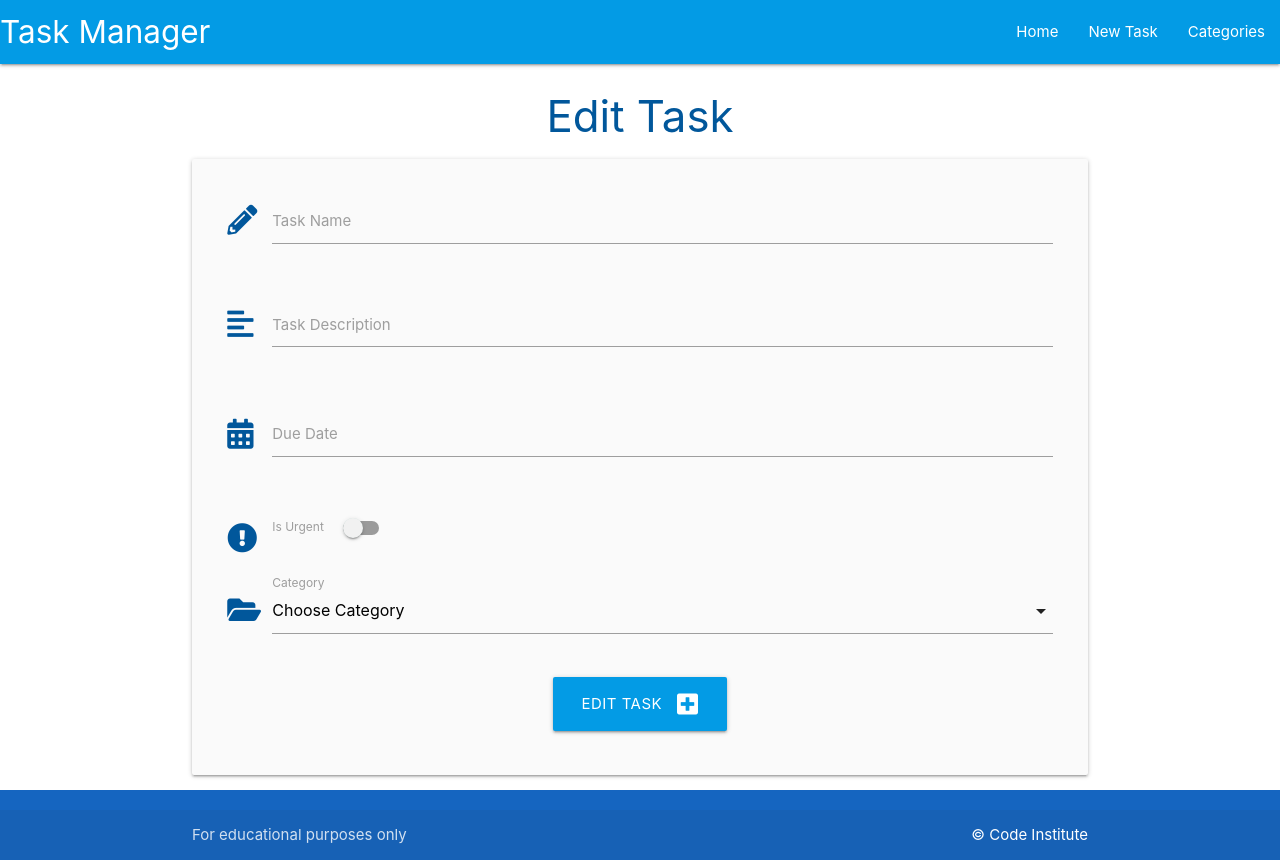
After one commit to jts272/mp4-task-manager-gitpod, a Flask app: template taskmanager/templates/edit_task.html in a window 1280 px wide. The commit adds this page. Run offline with Flask 3, Linux system fonts and the light colour scheme; the template is opened without the code that fills it, so the values that code supplies are empty; some libraries are stand-ins or nearby versions.

Commit message:
feat: add functionality to edit tasks

```diff
--- /dev/null
+++ b/taskmanager/templates/edit_task.html
@@ -0,0 +1,101 @@
+{% extends "base.html" %}
+{% block content %}
+
+<h3 class="light-blue-text text-darken-4 center-align">Edit Task</h3>
+
+<!-- https://materializecss.com/text-inputs.html -->
+<!-- Add 'card-panel' Materialize class -->
+<div class="row card-panel grey lighten-5">
+  <!-- Supply task_id so the form knows which task to update on the database -->
+  <form class="col s12" method="POST" action="{{ url_for('edit_task', task_id=task.id) }}">
+    <!-- task_name -->
+    <div class="row">
+      <div class="input-field col s12">
+        <!-- 'prefix' class adds icon before the box -->
+        <i class="fas fa-pencil-alt prefix light-blue-text text-darken-4"></i>
+        <!-- Match id, name and for for Python to recognize the form data -->
+        <!-- 'name' attr added manually to this form snippet -->
+        <input id="task_name" name="task_name" value="{{ task.task_name }}" minlength="5" maxlength="50" type="text"
+          class="validate" required>
+        <label for="task_name">Task Name</label>
+      </div>
+    </div>
+    <!-- task_description -->
+    <div class="row">
+      <div class="input-field col s12">
+        <!-- 'prefix' class adds icon before the box -->
+        <i class="fas fa-align-left prefix light-blue-text text-darken-4"></i>
+        <!-- Match id, name and for for Python to recognize the form data -->
+        <!-- 'name' attr added manually to this form snippet -->
+        <!-- Materialize textarea helper class used -->
+        <!-- '-' added before and after var to eliminate whitespace -->
+        <textarea id="task_description" name="task_description" minlength="5" maxlength="200" type="text"
+          class="materialize-textarea validate" required>
+          {{- task.task_description -}}
+        </textarea>
+        <label for="task_description">Task Description</label>
+      </div>
+    </div>
+    <!-- due_date -->
+    <div class="row">
+      <div class="input-field col s12">
+        <!-- 'prefix' class adds icon before the box -->
+        <i class="fas fa-calendar-alt prefix light-blue-text text-darken-4"></i>
+        <!-- Match id, name and for for Python to recognize the form data -->
+        <!-- 'name' attr added manually to this form snippet -->
+        <!-- Use Materialize datepicker (requires JS initialization)-->
+        <input id="due_date" name="due_date" value="{{ task.due_date.strftime('%d %B, %Y') }}" type="text"
+          class="datepicker validate" required>
+        <label for="due_date">Due Date</label>
+      </div>
+    </div>
+    <!-- is_urgent -->
+    <div class="row">
+      <div class="input-field col s12">
+        <!-- Switch -->
+        <!-- https://materializecss.com/switches.html -->
+        <div class="switch">
+          <i class="fas fa-exclamation-circle prefix light-blue-text text-darken-4"></i>
+          <label for="is_urgent">Is Urgent
+            <!-- Conditional check required for toggle switch -->
+            {% if task.is_urgent %}
+            <input id="is_urgent" name="is_urgent" type="checkbox" checked>
+            {% else %}
+            <input id="is_urgent" name="is_urgent" type="checkbox">
+            {% endif %}
+            <span class="lever"></span>
+          </label>
+        </div>
+      </div>
+    </div>
+    <!-- category_id -->
+    <div class="row">
+      <div class="input-field col s12">
+        <i class="fas fa-folder-open prefix light-blue-text text-darken-4"></i>
+        <select name="category_id" id="category_id" class="validate" required>
+          <option value="" disabled>Choose Category</option>
+          <!-- Jinja loop that retrieves categories from the DB -->
+          {% for category in categories %}
+          <!-- value attr is captured for select elements, not name -->
+          {% if category == task.category %}
+          <option value="{{ category.id }}" selected>{{ category.category_name }}</option>
+          {% else %}
+          <option value="{{ category.id }}">{{ category.category_name }}</option>
+          {% endif %}
+          {% endfor %}
+        </select>
+        <label for="category_id">Category</label>
+      </div>
+    </div>
+    <!-- submit button -->
+    <div class="row">
+      <div class="col s12 center-align">
+        <button type="submit" class="btn-large light-blue darken-1">
+          Edit Task <i class="fas fa-plus-square right"></i>
+        </button>
+      </div>
+    </div>
+  </form>
+</div>
+
+{% endblock %}
--- a/taskmanager/templates/tasks.html
+++ b/taskmanager/templates/tasks.html
@@ -34,6 +34,9 @@
     <div class="collapsible-body">
       <strong>{{ task.category }}</strong>
       <p>{{ task.task_description }}</p>
+      <p>
+        <a href="{{ url_for('edit_task', task_id=task.id) }}" class="btn green accent-4">Edit</a>
+      </p>
     </div>
   </li>
   {% endfor %}
```
Also changed, not shown: taskmanager/routes.py (+18 -0 lines), README.md.
